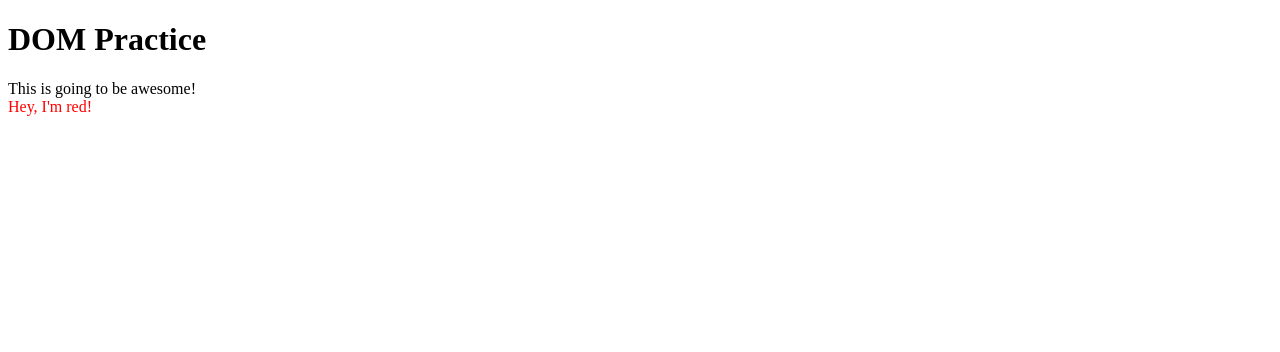
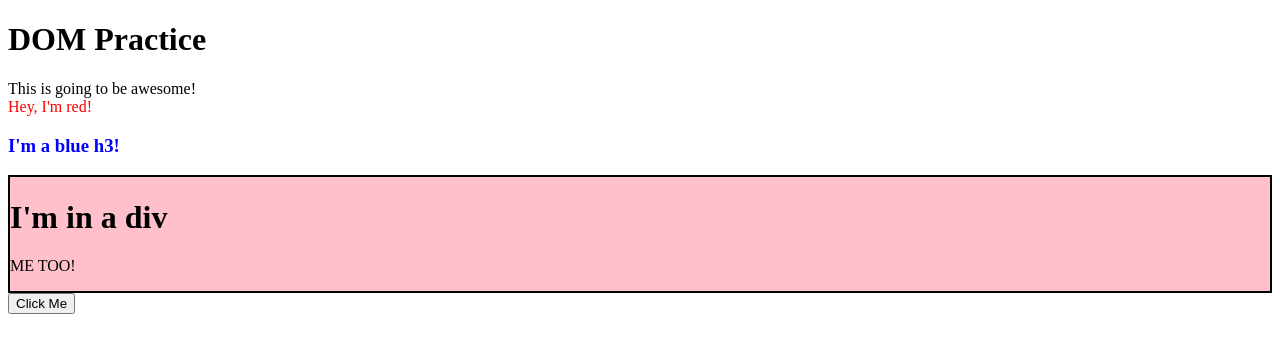
Before and after one commit to Muze1/JavaScript, a plain HTML site: page DOM-practice/index.html in a window 1280 px wide. Drawn offline with Linux system fonts and the light colour scheme.

Commit message:
Add final elements

```diff
--- a/DOM-practice/index.html
+++ b/DOM-practice/index.html
@@ -8,6 +8,7 @@
 <body>
     <h1>DOM Practice</h1>
     <div id="container"></div>
+    <button onclick="alert('Hello World')">Click Me</button>
 </body>
 
 <script src="script.js"></script>
--- a/DOM-practice/script.js
+++ b/DOM-practice/script.js
@@ -6,9 +6,31 @@
 
 container.appendChild(content);
 
+// Add red text
 const text = document.createElement("text");
 text.classList.add("red-text");
 text.style.color = "red";
 text.textContent = "Hey, I'm red!";
 
 container.appendChild(text);
+
+// Add blue h3
+const header = document.createElement("h3");
+header.classList.add("blue-heading");
+header.textContent = "I'm a blue h3!"
+header.style.color = "blue";
+container.appendChild(header)
+
+// Add div with black border and pink background
+const divBox = document.createElement("div");
+divBox.classList.add("box-div");
+divBox.style.border = "2px solid black";
+divBox.style.backgroundColor = "pink";
+
+const divHeader = document.createElement("h1");
+divHeader.textContent = "I'm in a div";
+const divText = document.createElement("p");
+divText.textContent = "ME TOO!";
+divBox.appendChild(divHeader)
+divBox.appendChild(divText)
+container.appendChild(divBox)
```
